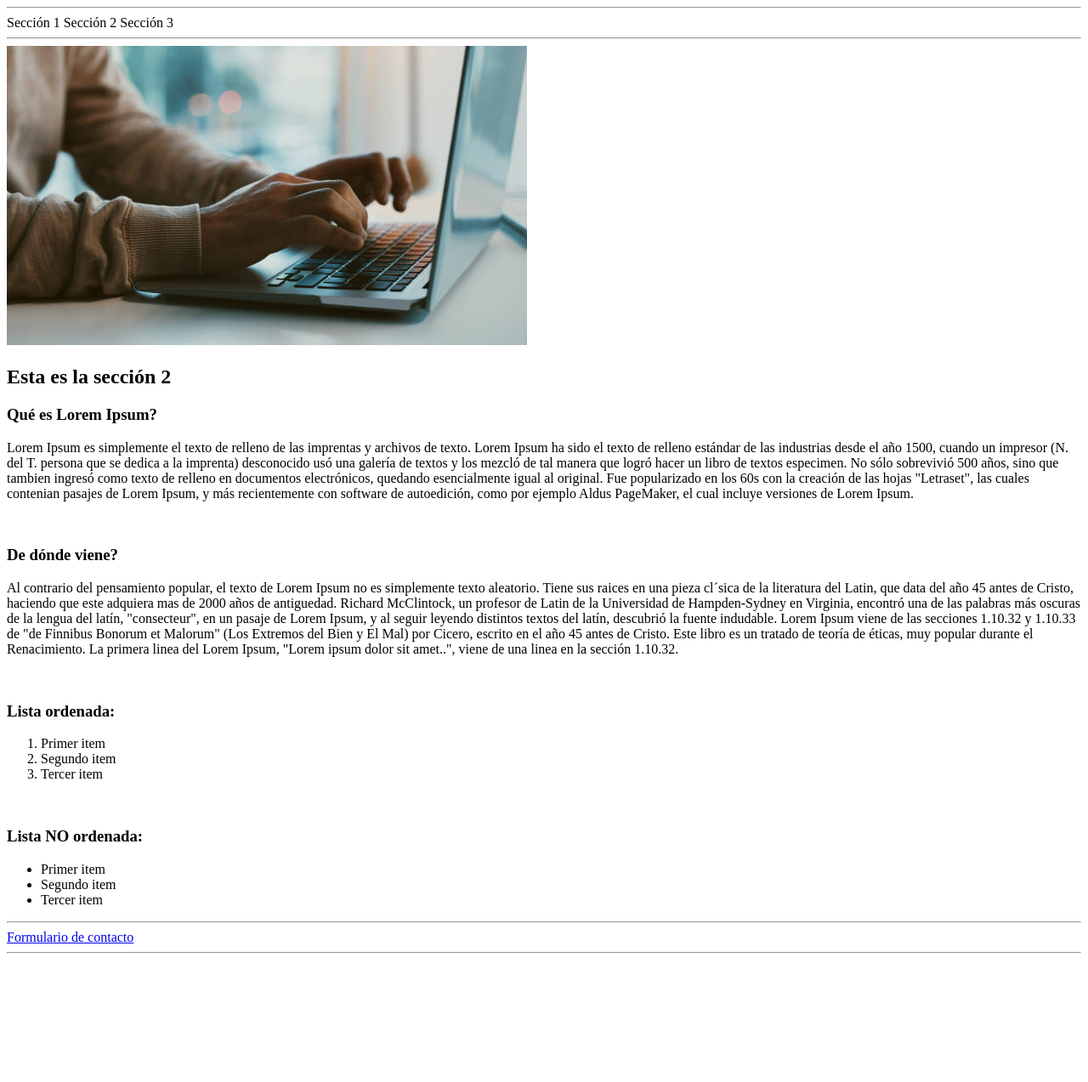
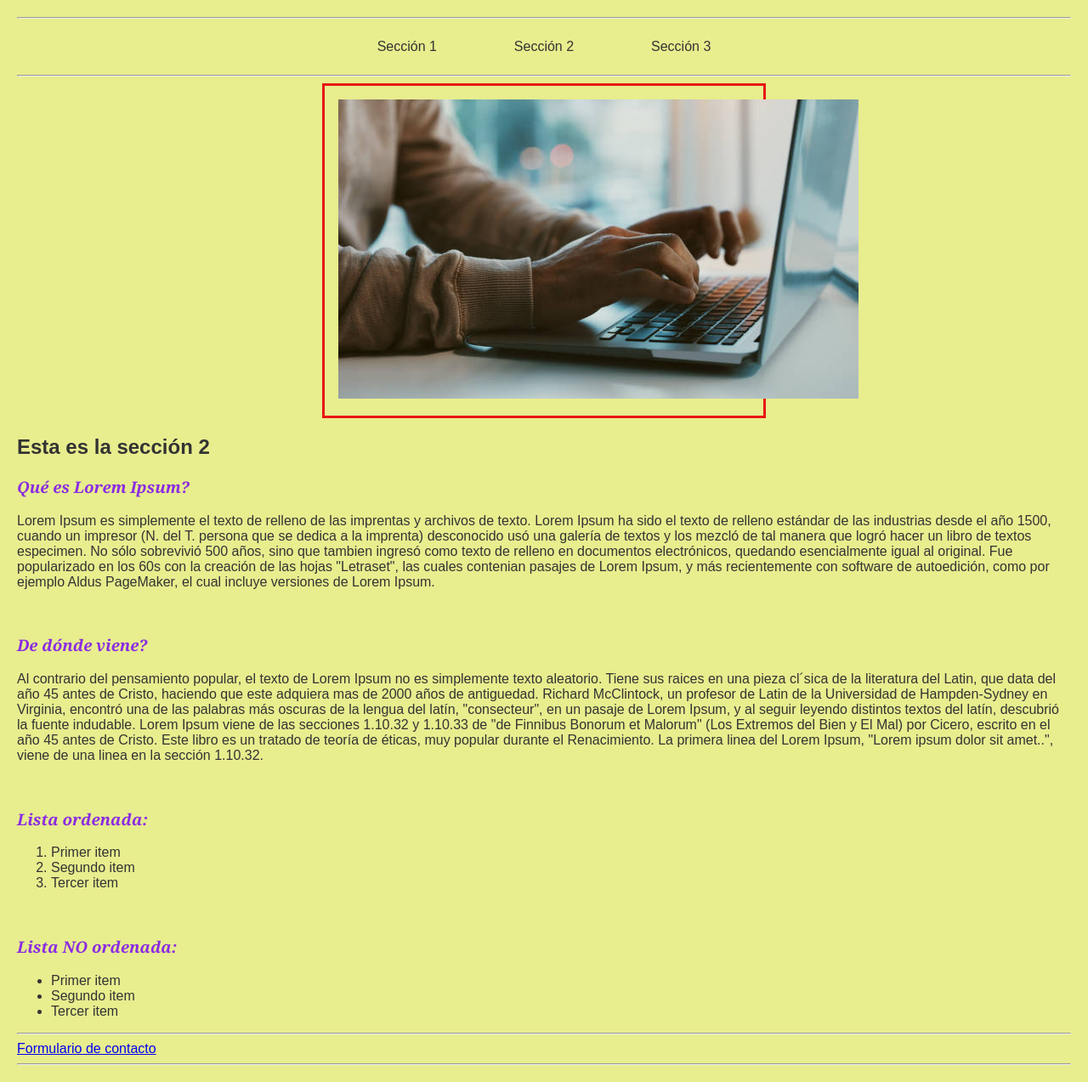
Before and after one commit to lumibe/homework, a plain HTML site: page index.html in a window 1280 px wide. Shown: the whole page at 85% size. Before the commit the page ends 1130 px from the top, so only its background shows below. Drawn offline with Linux system fonts and the light colour scheme.

Commit message:
modificacion de homeworks

```diff
--- a/index.html
+++ b/index.html
@@ -3,32 +3,37 @@
     <head>
         <meta charset="utf-8">
         <meta name="viewport" content="width=device-width inicial-scale=1.0">
+        <link rel="stylesheet" type="text/css" href="styles.css">
         <title>Mi primera página web</title>
     </head>
     <body>
         <header>
             <hr />
-            <span>Sección 1</span>
-            <span>Sección 2</span>
-            <span>Sección 3</span>
+                <div id="menu">
+                    <span>Sección 1</span>
+                    <span>Sección 2</span>
+                    <span>Sección 3</span>
+                </div>
             <hr />
         </header>
         <main>
-            <img src="./noticias.jpg" />
+            <div id="image">
+                <img src="./noticias.jpg" />
+            </div>
             <section>
                 <h1>Esta es la sección 2</h1>
                 <article>
                     <div>
-                        <h3>Qué es Lorem Ipsum?</h3>
+                        <h3 class="subtitles">Qué es Lorem Ipsum?</h3>
                         <p>Lorem Ipsum es simplemente el texto de relleno de las imprentas y archivos de texto. Lorem Ipsum ha sido el texto de relleno estándar de las industrias desde el año 1500, cuando un impresor (N. del T. persona que se dedica a la imprenta) desconocido usó una galería de textos y los mezcló de tal manera que logró hacer un libro de textos especimen. No sólo sobrevivió 500 años, sino que tambien ingresó como texto de relleno en documentos electrónicos, quedando esencialmente igual al original. Fue popularizado en los 60s con la creación de las hojas "Letraset", las cuales contenian pasajes de Lorem Ipsum, y más recientemente con software de autoedición, como por ejemplo Aldus PageMaker, el cual incluye versiones de Lorem Ipsum.</p>
                         <br>
-                        <h3>De dónde viene?</h3>
+                        <h3 class="subtitles">De dónde viene?</h3>
                         <p>Al contrario del pensamiento popular, el texto de Lorem Ipsum no es simplemente texto aleatorio. Tiene sus raices en una pieza cl´sica de la literatura del Latin, que data del año 45 antes de Cristo, haciendo que este adquiera mas de 2000 años de antiguedad. Richard McClintock, un profesor de Latin de la Universidad de Hampden-Sydney en Virginia, encontró una de las palabras más oscuras de la lengua del latín, "consecteur", en un pasaje de Lorem Ipsum, y al seguir leyendo distintos textos del latín, descubrió la fuente indudable. Lorem Ipsum viene de las secciones 1.10.32 y 1.10.33 de "de Finnibus Bonorum et Malorum" (Los Extremos del Bien y El Mal) por Cicero, escrito en el año 45 antes de Cristo. Este libro es un tratado de teoría de éticas, muy popular durante el Renacimiento. La primera linea del Lorem Ipsum, "Lorem ipsum dolor sit amet..", viene de una linea en la sección 1.10.32.</p>
                     </div>
                 </article>
                 <br>
                 <article>
-                    <h3>Lista ordenada:</h3>
+                    <h3 class="subtitles">Lista ordenada:</h3>
                     <ol>
                         <li>Primer item
                         <li>Segundo item
@@ -37,7 +42,7 @@
                 </article>
                 <br>
                 <article>
-                    <h3>Lista NO ordenada:</h3>
+                    <h3 class="subtitles">Lista NO ordenada:</h3>
                     <ul>
                         <li>Primer item
                         <li>Segundo item
@@ -48,7 +53,7 @@
         </main>
         <footer>
             <hr />
-            <a href="./contacto.html">Formulario de contacto</a>
+            <a href="./contacto.html" target="_blank">Formulario de contacto</a>
             <hr />
         </footer>
     </body>
```
